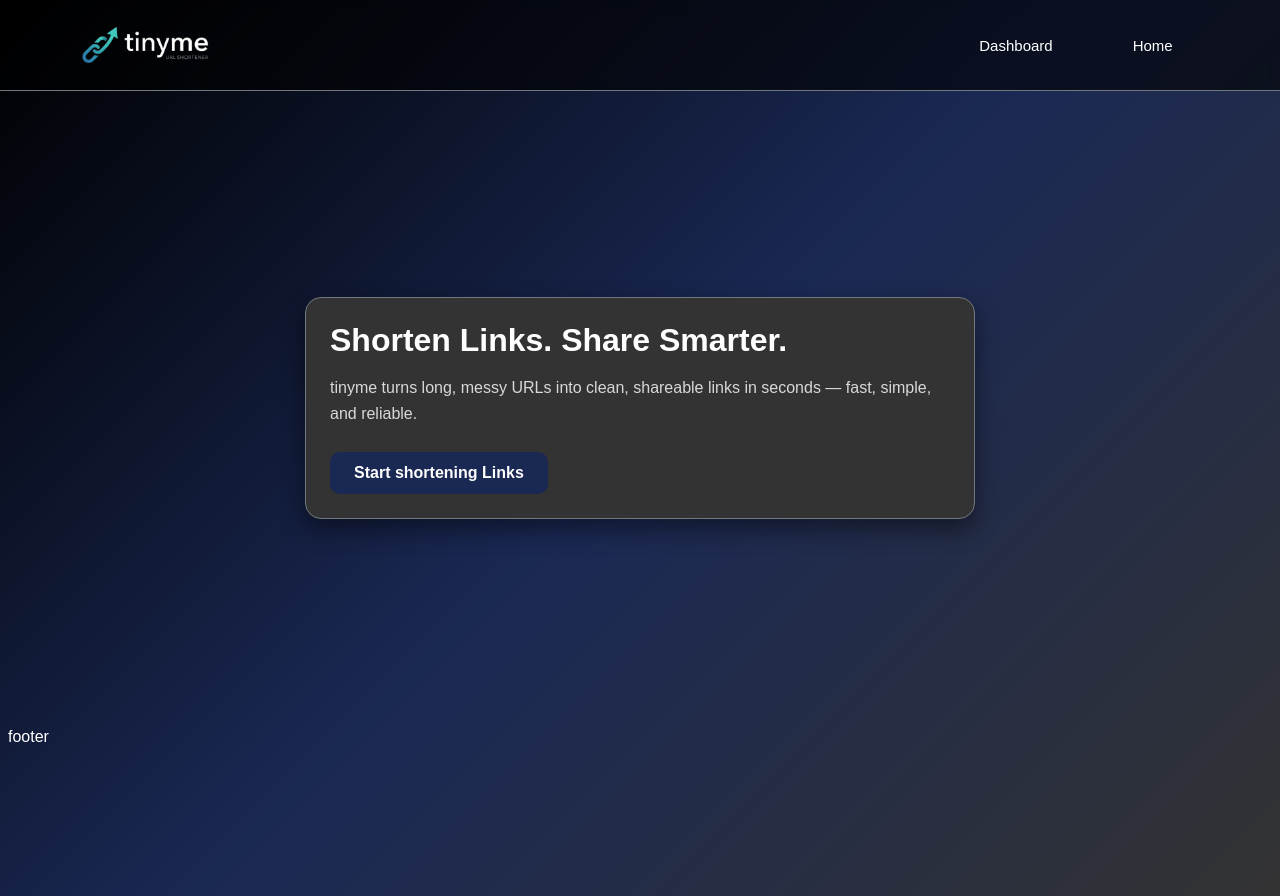
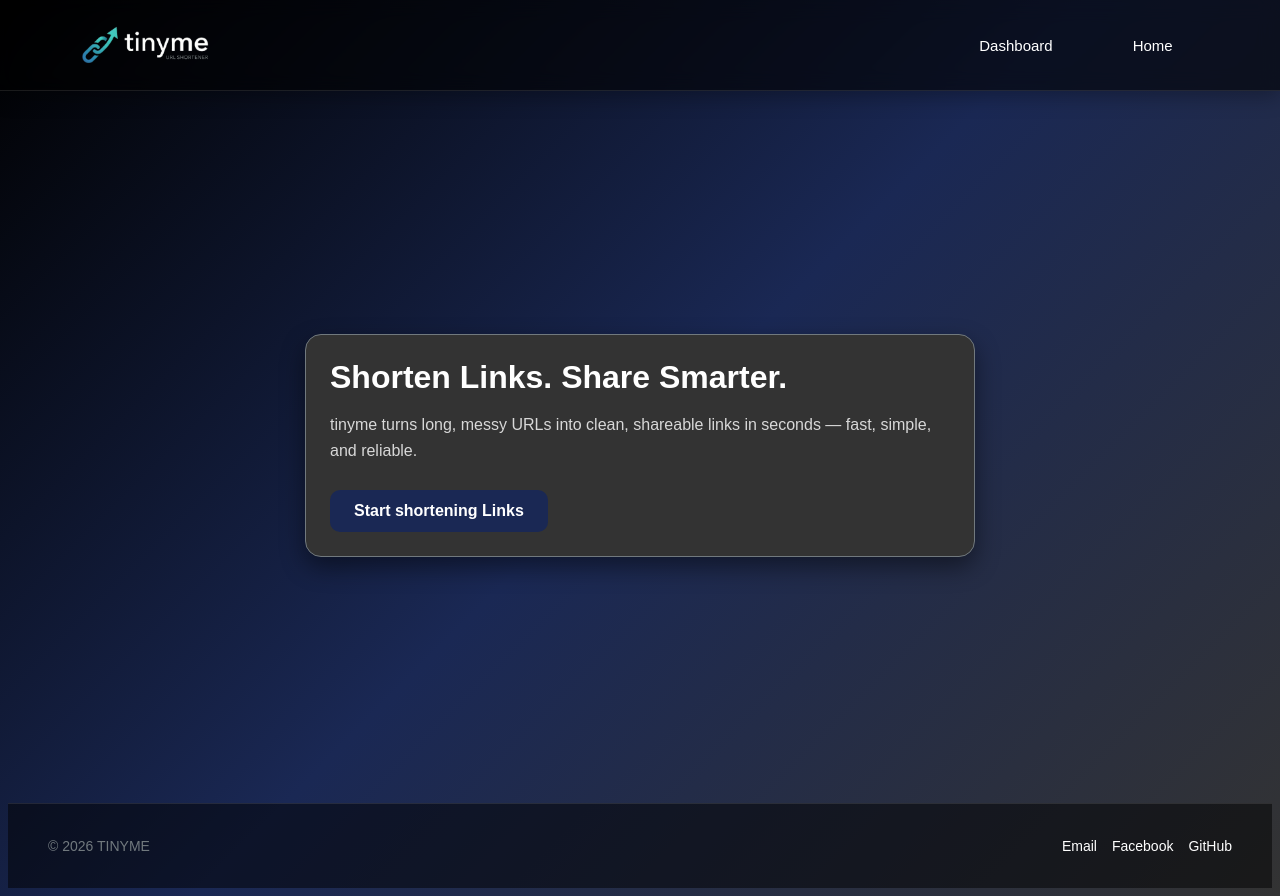
Before and after one commit to Dysslike/link_shortener, a Django app: page /landing/ in a window 1280 px wide. Run offline with Django 5.2, Linux system fonts and the light colour scheme.

Commit message:
Footer format Added

```diff
--- a/link/static/link/css/style.css
+++ b/link/static/link/css/style.css
@@ -58,10 +58,10 @@ body::before {
     box-sizing: border-box;
 
     background: rgba(0, 0, 0, 0.6);
-    backdrop-filter: blur(5px);
-    -webkit-backdrop-filter: blur(10px);
+    backdrop-filter: blur(10px);
 
-    border-bottom: 1px solid var(--grey);
+    border-bottom: 1px solid rgba(255,255,255,0.1);
+    box-shadow: 0 5px 20px rgba(0,0,0,0.3);
 }
 
 
@@ -203,3 +203,51 @@ body::before {
 .card-button:active {
     transform: scale(0.98);
 }
+
+/* page wrapper */
+.page-wrapper {
+    display: flex;
+    flex-direction: column;
+    min-height: 100vh;
+}
+
+/* push footer down */
+.my-container {
+    flex: 1;
+}
+
+/* footer */
+.landing-footer {
+    border-top: 1px solid rgba(255,255,255,0.1);
+    background: rgba(0, 0, 0, 0.5);
+    padding: 20px 40px;
+}
+
+.footer-content {
+    display: flex;
+    justify-content: space-between;
+    align-items: center;
+    max-width: 1200px;
+    margin: auto;
+    flex-wrap: wrap;
+}
+
+.footer-content p {
+    color: var(--grey);
+    font-size: 14px;
+}
+
+.footer-links {
+    display: flex;
+    gap: 15px;
+}
+
+.footer-links a {
+    color: var(--white);
+    text-decoration: none;
+    font-size: 14px;
+}
+
+.footer-links a:hover {
+    text-decoration: underline;
+}
--- a/link/templates/link/pages/landing.html
+++ b/link/templates/link/pages/landing.html
@@ -1,7 +1,7 @@
 {% extends "link/index.html" %}
 
 {% block content %}
-
+<div class="page-wrapper">
     <div class="my-container">
         <div class="big-card">
             <div class="card-details">
@@ -13,8 +13,19 @@
         </div>
 
     </div>
-<footer>
 
-    footer
+    <footer class="landing-footer">
+        <div class="footer-content">
+            <p>© 2026 TINYME</p>
+
+            <div class="footer-links">
+                <a href="#">Email</a>
+                <a href="#">Facebook</a>
+                <a href="#">GitHub</a>
+            </div>
+        </div>
     </footer>
+</div>
+
+
 {% endblock %}
```
Lines whose indentation alone changed are shown as unchanged.
